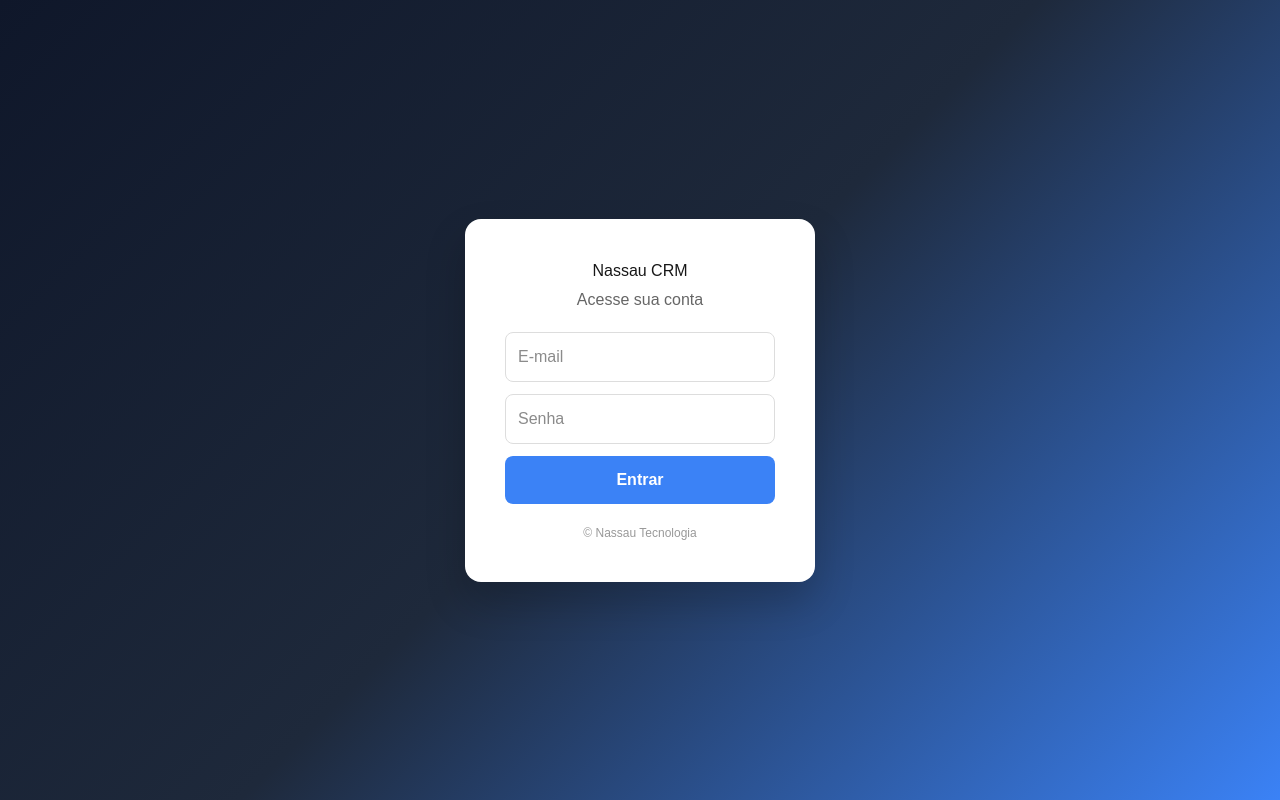
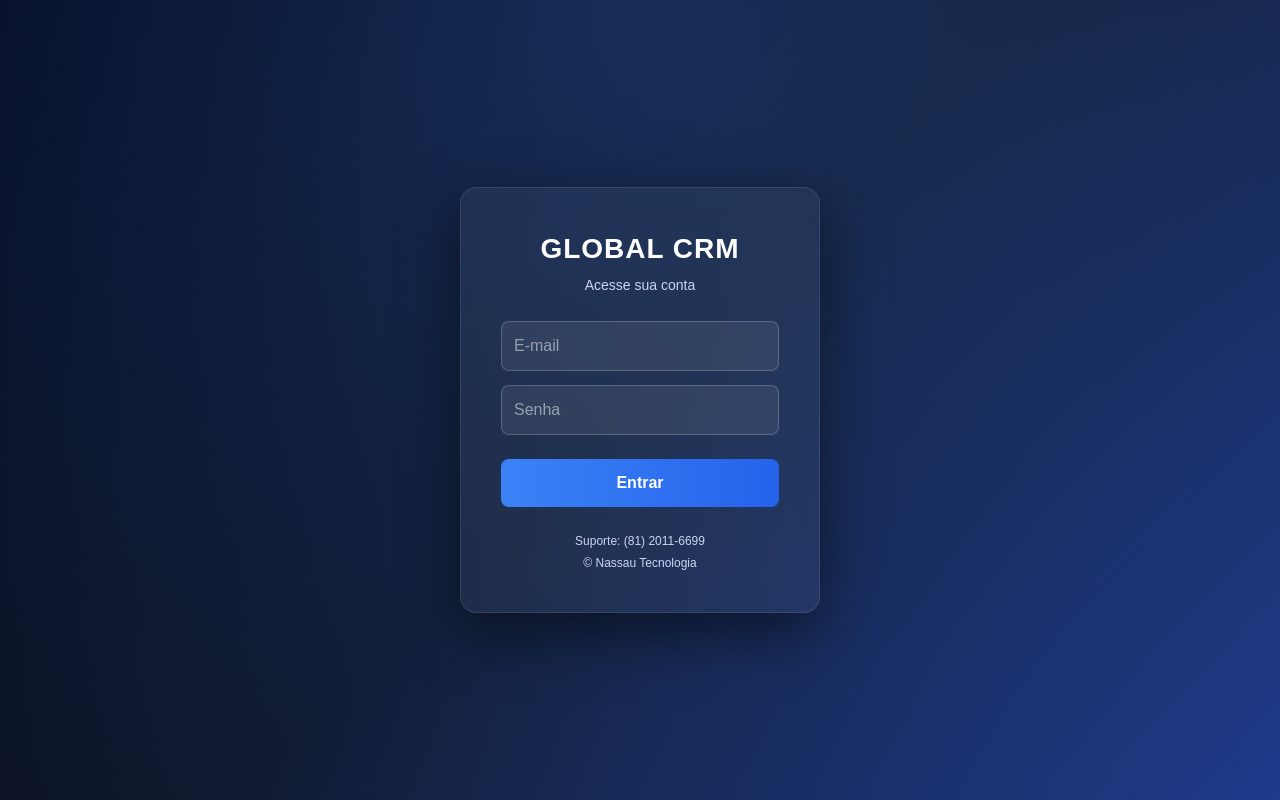
Before and after one commit to thiagotgl/CrmNassauFront, a Next.js app in the folder frontend/: page / in a window 1280 px wide. Built offline with nearby package versions, Linux system fonts and the light colour scheme.

Commit message:
update yasmin

```diff
--- a/frontend/app/page.tsx
+++ b/frontend/app/page.tsx
@@ -1,20 +1,36 @@
 export default function LoginPage() {
   return (
     <div style={styles.container}>
+      <div style={styles.overlay} />
+
       <div style={styles.card}>
-        <h1 style={styles.title}>Nassau CRM</h1>
-        <p style={styles.subtitle}>Acesse sua conta</p>
+        <div style={styles.header}>
+          <h1 style={styles.title}>GLOBAL CRM</h1>
+          <p style={styles.subtitle}>Acesse sua conta</p>
+        </div>
 
         <form style={styles.form}>
-          <input type="email" placeholder="E-mail" style={styles.input} />
-          <input type="password" placeholder="Senha" style={styles.input} />
+          <input
+            type="email"
+            placeholder="E-mail"
+            style={styles.input}
+          />
+
+          <input
+            type="password"
+            placeholder="Senha"
+            style={styles.input}
+          />
 
           <button style={styles.button}>
             Entrar
           </button>
         </form>
 
-        <p style={styles.footer}>© Nassau Tecnologia</p>
+        <div style={styles.footer}>
+          <p>Suporte: (81) 2011-6699</p>
+          <span>© Nassau Tecnologia</span>
+        </div>
       </div>
     </div>
   );
@@ -23,48 +39,85 @@ export default function LoginPage() {
 const styles: any = {
   container: {
     height: '100vh',
-    background: 'linear-gradient(135deg, #0f172a, #1e293b, #3b82f6)',
+    background: 'linear-gradient(135deg, #020617, #0f172a, #1e3a8a)',
     display: 'flex',
     justifyContent: 'center',
-    alignItems: 'center'
+    alignItems: 'center',
+    position: 'relative',
+    overflow: 'hidden'
   },
+
+  overlay: {
+    position: 'absolute',
+    width: '100%',
+    height: '100%',
+    background: 'radial-gradient(circle at top, rgba(59,130,246,0.25), transparent)',
+    zIndex: 0
+  },
+
   card: {
-    background: '#fff',
+    position: 'relative',
+    zIndex: 1,
+    background: 'rgba(255,255,255,0.05)',
+    backdropFilter: 'blur(12px)',
     padding: '40px',
     borderRadius: '16px',
-    width: '350px',
+    width: '360px',
     textAlign: 'center',
-    boxShadow: '0 20px 40px rgba(0,0,0,0.2)'
+    boxShadow: '0 20px 60px rgba(0,0,0,0.5)',
+    border: '1px solid rgba(255,255,255,0.1)',
+    color: '#fff'
   },
+
+  header: {
+    marginBottom: '25px'
+  },
+
   title: {
-    marginBottom: '5px'
+    fontSize: '28px',
+    fontWeight: 'bold',
+    marginBottom: '5px',
+    letterSpacing: '1px'
   },
+
   subtitle: {
-    marginBottom: '20px',
-    color: '#666'
+    fontSize: '14px',
+    color: '#cbd5f5'
   },
+
   form: {
     display: 'flex',
     flexDirection: 'column',
-    gap: '12px'
+    gap: '14px'
   },
+
   input: {
     padding: '12px',
     borderRadius: '8px',
-    border: '1px solid #ddd'
+    border: '1px solid rgba(255,255,255,0.2)',
+    background: 'rgba(255,255,255,0.08)',
+    color: '#fff',
+    outline: 'none'
   },
+
   button: {
+    marginTop: '10px',
     padding: '12px',
     borderRadius: '8px',
     border: 'none',
-    background: '#3b82f6',
+    background: 'linear-gradient(90deg, #3b82f6, #2563eb)',
     color: '#fff',
     fontWeight: 'bold',
-    cursor: 'pointer'
+    cursor: 'pointer',
+    transition: '0.3s',
   },
+
   footer: {
-    marginTop: '20px',
+    marginTop: '25px',
     fontSize: '12px',
-    color: '#999'
+    color: '#cbd5f5',
+    display: 'flex',
+    flexDirection: 'column',
+    gap: '4px'
   }
 };
```
